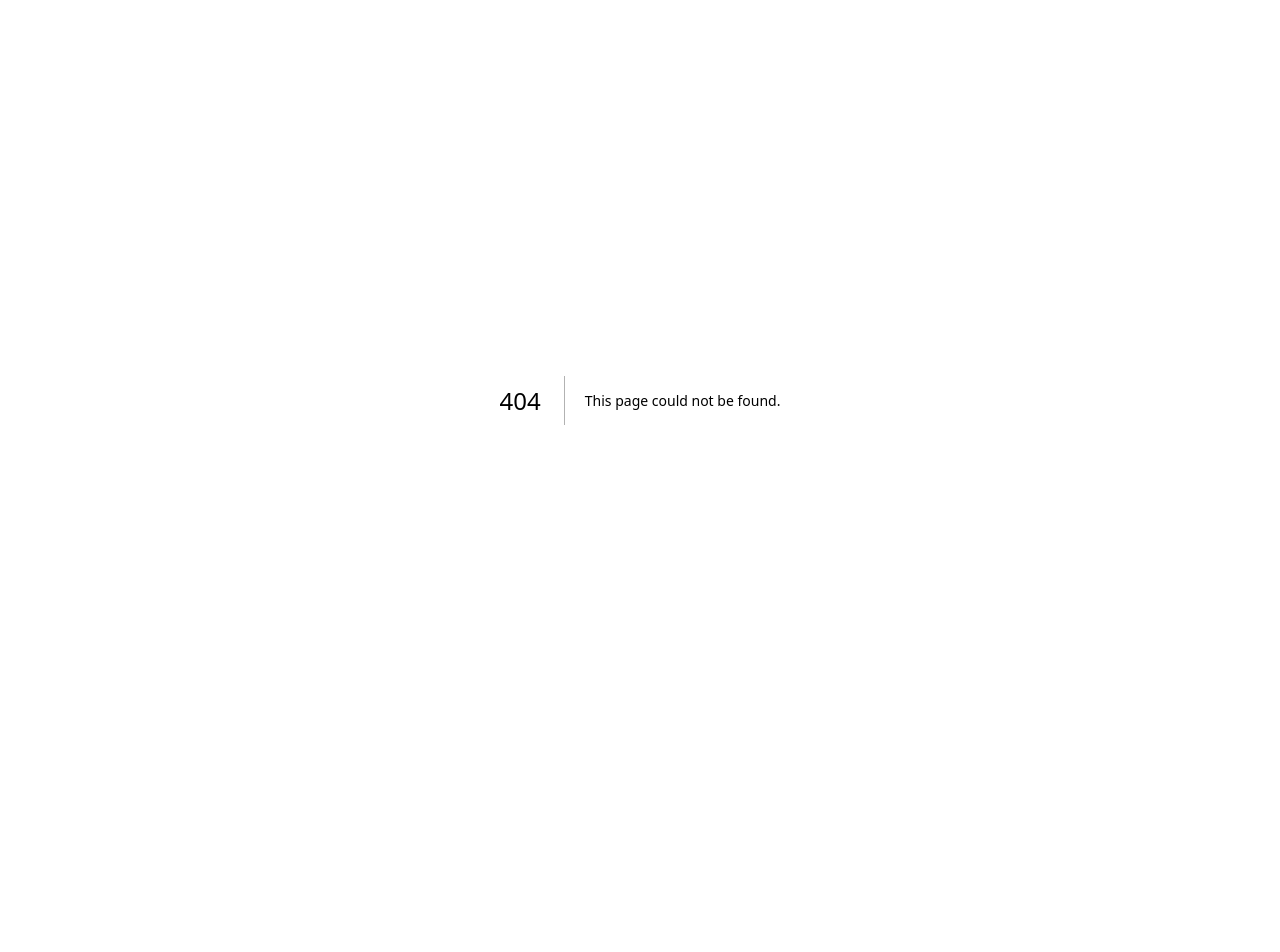
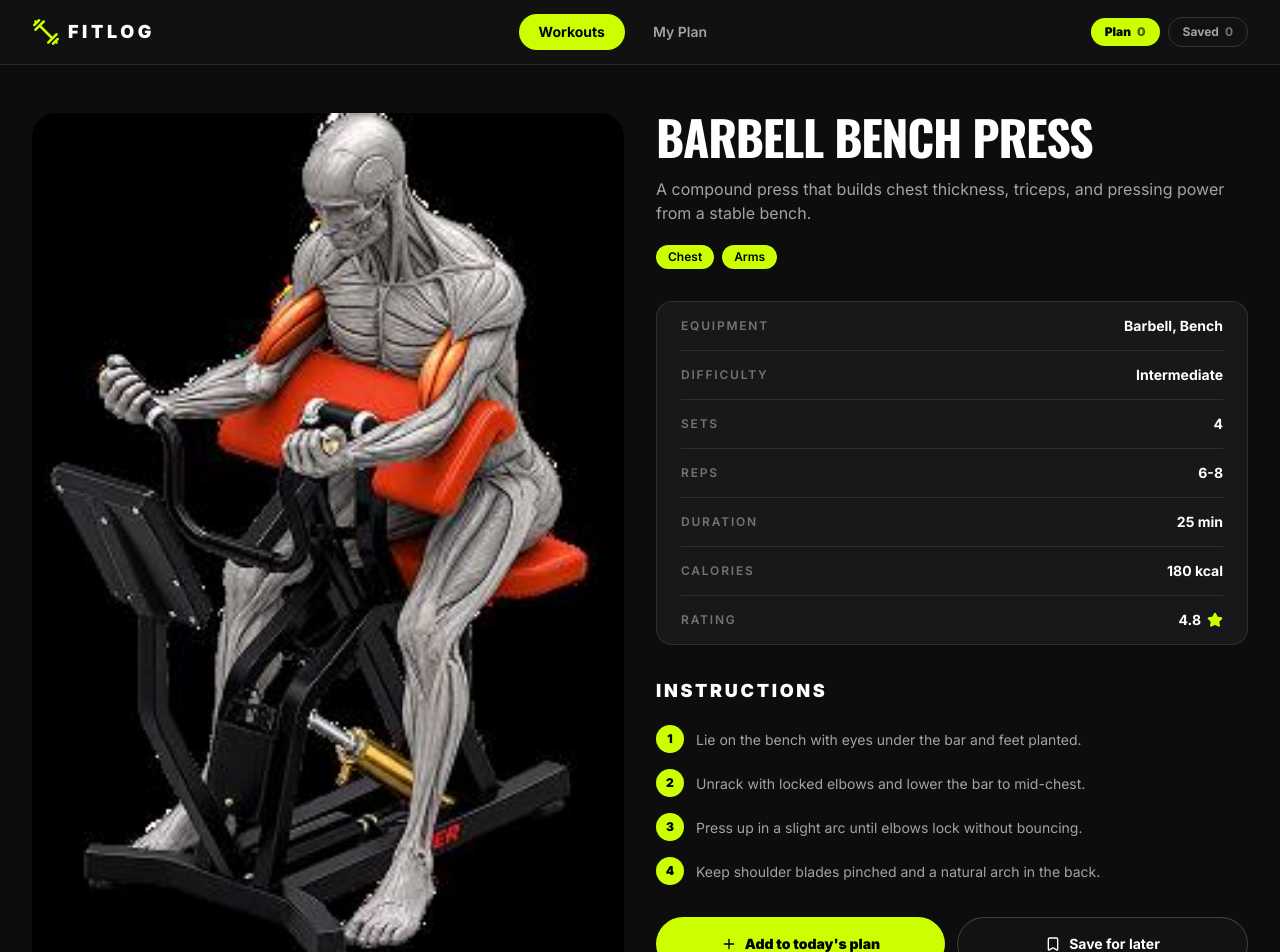
Before and after one commit to RusulAzom/fit-log-ra-b14-a6, a Next.js app: page /workout/1 in a window 1280 px wide. Before the commit this address had no page. Shown: the top 952 px of the page. Before the commit the page ends 800 px from the top, so only its background shows below. Built offline with nearby package versions, Linux system fonts and the light colour scheme.

Commit message:
workout page: done

```diff
--- /dev/null
+++ b/src/app/workout/[id]/page.jsx
@@ -0,0 +1,127 @@
+import Image from 'next/image';
+import { Bookmark, Plus, Star } from 'lucide-react';
+import Navbar from '../../../components/Navbar';
+import Footer from '../../../components/Footer';
+
+const specs = [
+  { label: 'EQUIPMENT', value: 'Barbell, Bench' },
+  { label: 'DIFFICULTY', value: 'Intermediate' },
+  { label: 'SETS', value: '4' },
+  { label: 'REPS', value: '6-8' },
+  { label: 'DURATION', value: '25 min' },
+  { label: 'CALORIES', value: '180 kcal' },
+  { label: 'RATING', value: '4.8', star: true },
+];
+
+const instructions = [
+  'Lie on the bench with eyes under the bar and feet planted.',
+  'Unrack with locked elbows and lower the bar to mid-chest.',
+  'Press up in a slight arc until elbows lock without bouncing.',
+  'Keep shoulder blades pinched and a natural arch in the back.',
+];
+
+export default function WorkoutDetailsPage() {
+  return (
+    <>
+      <Navbar />
+
+      <main className="mx-auto w-full max-w-7xl px-4 pb-16 pt-8 sm:px-6 lg:px-8 lg:pt-12">
+        <div className="grid grid-cols-1 gap-8 lg:grid-cols-2">
+          {/* Left column - visual */}
+          <div className="relative min-h-[320px] w-full overflow-hidden rounded-3xl bg-[#121212] sm:min-h-[420px] lg:min-h-[600px]">
+            <Image
+              src="/imgs/workout.jpg"
+              alt="Barbell bench press demonstration"
+              fill
+              sizes="(max-width: 1024px) 100vw, 50vw"
+              className="object-cover"
+              priority
+            />
+          </div>
+
+          {/* Right column - specs & actions */}
+          <div className="flex flex-col gap-8">
+            <header>
+              <h1 className="font-display text-3xl font-black uppercase tracking-tight text-white sm:text-4xl lg:text-5xl">
+                BARBELL BENCH PRESS
+              </h1>
+              <p className="mt-4 max-w-xl text-sm leading-relaxed text-neutral-400 sm:text-base">
+                A compound press that builds chest thickness, triceps, and
+                pressing power from a stable bench.
+              </p>
+              <div className="mt-5 flex flex-wrap gap-2">
+                <span className="rounded-full bg-[#ccff00] px-3 py-1 text-xs font-semibold text-black">
+                  Chest
+                </span>
+                <span className="rounded-full bg-[#ccff00] px-3 py-1 text-xs font-semibold text-black">
+                  Arms
+                </span>
+              </div>
+            </header>
+
+            {/* Key specs */}
+            <section className="rounded-2xl border border-white/10 bg-[#18181b] px-5 sm:px-6">
+              <dl className="divide-y divide-white/10">
+                {specs.map((spec) => (
+                  <div
+                    key={spec.label}
+                    className="flex items-center justify-between gap-4 py-3.5"
+                  >
+                    <dt className="text-xs font-semibold uppercase tracking-[0.15em] text-neutral-500">
+                      {spec.label}
+                    </dt>
+                    <dd className="flex items-center gap-1.5 text-sm font-bold text-white">
+                      {spec.value}
+                      {spec.star && (
+                        <Star className="h-4 w-4 fill-[#ccff00] text-[#ccff00]" />
+                      )}
+                    </dd>
+                  </div>
+                ))}
+              </dl>
+            </section>
+
+            {/* Instructions */}
+            <section>
+              <h2 className="text-lg font-black uppercase tracking-[0.15em] text-white">
+                INSTRUCTIONS
+              </h2>
+              <ol className="mt-5 list-none space-y-4">
+                {instructions.map((step, index) => (
+                  <li key={step} className="flex items-start gap-3">
+                    <span className="flex h-7 w-7 shrink-0 items-center justify-center rounded-full bg-[#ccff00] text-xs font-black text-black">
+                      {index + 1}
+                    </span>
+                    <p className="pt-1 text-sm leading-relaxed text-neutral-400">
+                      {step}
+                    </p>
+                  </li>
+                ))}
+              </ol>
+            </section>
+
+            {/* Actions */}
+            <div className="flex flex-col gap-3 sm:flex-row">
+              <button
+                type="button"
+                className="inline-flex flex-1 items-center justify-center gap-2 rounded-full bg-[#ccff00] px-6 py-4 text-sm font-black text-black transition hover:brightness-95"
+              >
+                <Plus className="h-4 w-4" />
+                Add to today&apos;s plan
+              </button>
+              <button
+                type="button"
+                className="inline-flex flex-1 items-center justify-center gap-2 rounded-full border border-white/20 bg-[#121212] px-6 py-4 text-sm font-bold text-white transition hover:border-white/40 hover:bg-white/5"
+              >
+                <Bookmark className="h-4 w-4" />
+                Save for later
+              </button>
+            </div>
+          </div>
+        </div>
+      </main>
+
+      <Footer />
+    </>
+  );
+}
--- a/src/components/Navbar.jsx
+++ b/src/components/Navbar.jsx
@@ -17,7 +17,7 @@ export default function Navbar() {
 
         <div className="hidden items-center gap-2 md:flex">
           <a
-            href="#library"
+            href="/#library"
             className="rounded-full bg-[#ccff00] px-5 py-2 text-sm font-bold text-black"
           >
             Workouts
```
Also changed, not shown: public/imgs/workout.jpg (added).
